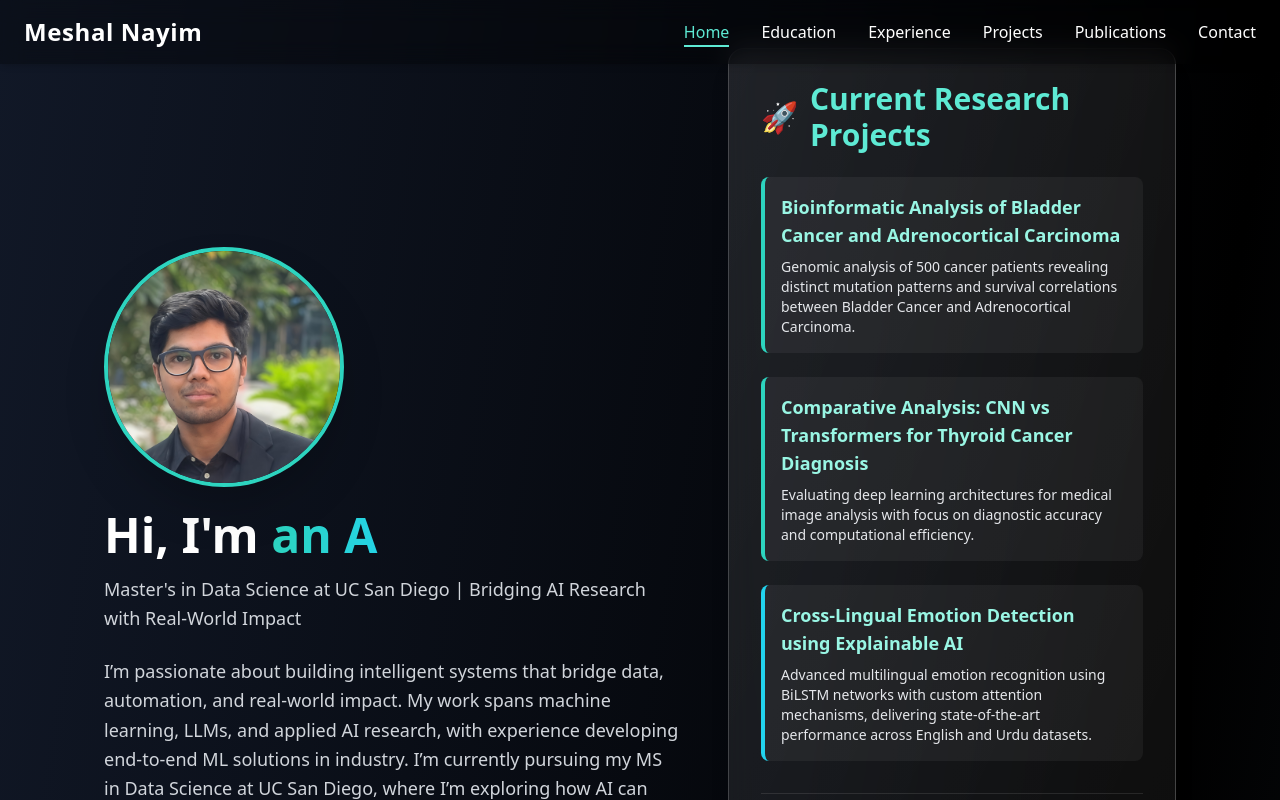
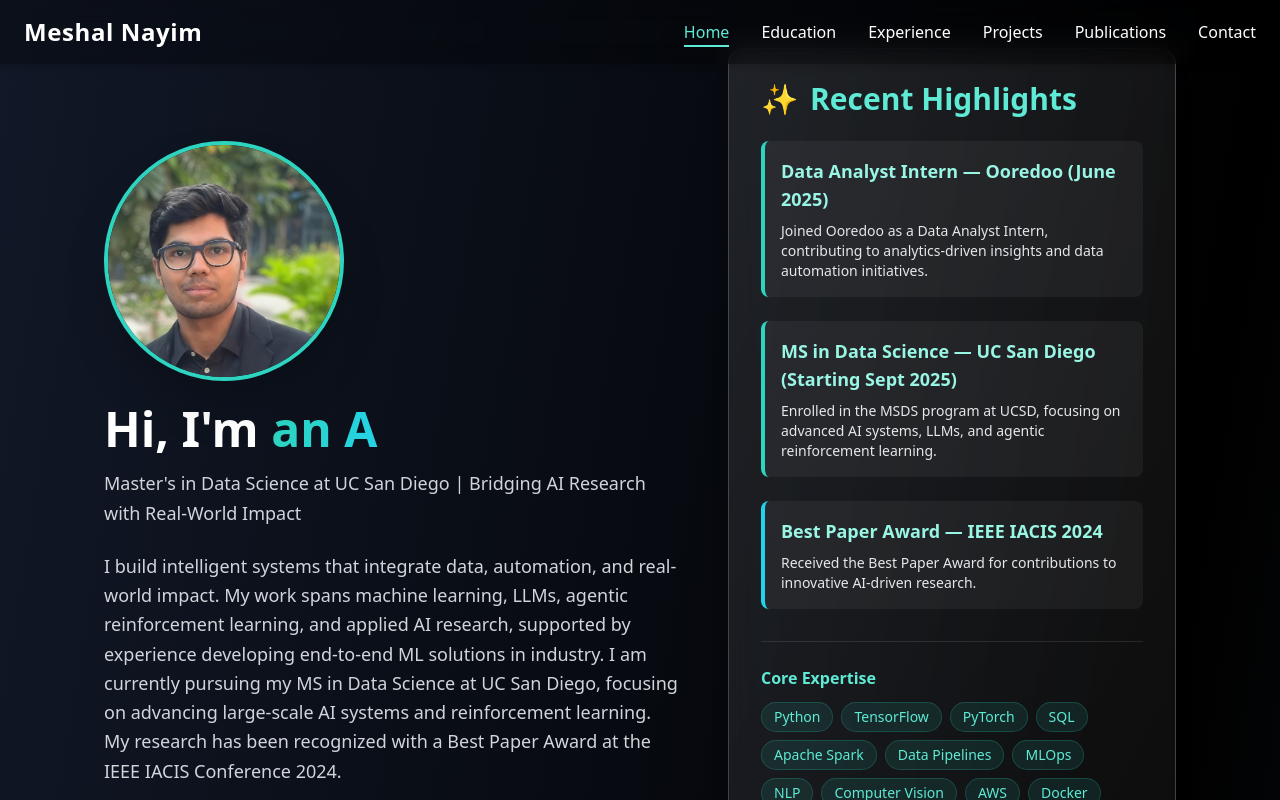
Before and after one commit to MeshalNayim/meshalnayim.github.io, a React (Vite) app: page / in a window 1280 px wide. Shown: the top 800 px of the page. Built offline with nearby package versions, Linux system fonts and the light colour scheme.

Commit message:
Update Hero.jsx

```diff
--- a/src/components/Hero.jsx
+++ b/src/components/Hero.jsx
@@ -47,12 +47,12 @@ export default function Hero() {
 
         <div className="space-y-4 text-gray-300 text-lg leading-relaxed">
           <p>
-           I’m passionate about building intelligent systems that bridge data, automation, and real-world impact. My work spans machine learning, LLMs, and applied AI research, with experience developing end-to-end ML solutions in industry. I’m currently pursuing my MS in Data Science at UC San Diego, where I’m exploring how AI can advance fields like bioinformatics and data-driven decision systems.
+          I build intelligent systems that integrate data, automation, and real-world impact. My work spans machine learning, LLMs, agentic reinforcement learning, and applied AI research, supported by experience developing end-to-end ML solutions in industry. I am currently pursuing my MS in Data Science at UC San Diego, focusing on advancing large-scale AI systems and reinforcement learning. My research has been recognized with a Best Paper Award at the IEEE IACIS Conference 2024.
           </p>
         </div>
       </motion.div>
 
-      {/* Right — Current Work */}
+      {/* Right — Recent Highlights */}
 <motion.div
   className="w-full md:max-w-md bg-gradient-to-br from-white/10 to-white/5 backdrop-blur-lg p-8 rounded-2xl shadow-xl border border-white/20 hover:border-teal-400/30 transition-all duration-300"
   initial={{ x: 100, opacity: 0 }}
@@ -60,40 +60,40 @@ export default function Hero() {
   transition={{ duration: 1, delay: 0.2 }}
 >
   <h2 className="text-2xl md:text-3xl font-semibold text-teal-300 mb-6 flex items-center">
-          <span className="mr-3">🚀</span>
-          Current Research Projects
+    <span className="mr-3">✨</span>
+    Recent Highlights
   </h2>
 
   <div className="space-y-6">
     <div className="bg-white/5 p-4 rounded-lg border-l-4 border-teal-400 hover:bg-white/10 transition-all duration-300">
       <h3 className="font-semibold text-teal-200 text-lg mb-2">
-              Bioinformatic Analysis of Bladder Cancer and Adrenocortical Carcinoma
+        Data Analyst Intern — Ooredoo (June 2025)
       </h3>
       <p className="text-gray-200 text-sm">
-              Genomic analysis of 500 cancer patients revealing distinct mutation patterns and survival correlations between Bladder Cancer and Adrenocortical Carcinoma.
+        Joined Ooredoo as a Data Analyst Intern, contributing to analytics-driven insights and data automation initiatives.
       </p>
     </div>
 
     <div className="bg-white/5 p-4 rounded-lg border-l-4 border-teal-400 hover:bg-white/10 transition-all duration-300">
       <h3 className="font-semibold text-teal-200 text-lg mb-2">
-              Comparative Analysis: CNN vs Transformers for Thyroid Cancer Diagnosis
+        MS in Data Science — UC San Diego (Starting Sept 2025)
       </h3>
       <p className="text-gray-200 text-sm">
-              Evaluating deep learning architectures for medical image analysis with focus on diagnostic accuracy and computational efficiency.
+        Enrolled in the MSDS program at UCSD, focusing on advanced AI systems, LLMs, and agentic reinforcement learning.
       </p>
     </div>
 
     <div className="bg-white/5 p-4 rounded-lg border-l-4 border-cyan-400 hover:bg-white/10 transition-all duration-300">
       <h3 className="font-semibold text-teal-200 text-lg mb-2">
-              Cross-Lingual Emotion Detection using Explainable AI
+        Best Paper Award — IEEE IACIS 2024
       </h3>
       <p className="text-gray-200 text-sm">
-              Advanced multilingual emotion recognition using BiLSTM networks with custom attention mechanisms, delivering state-of-the-art performance across English and Urdu datasets.
+        Received the Best Paper Award for contributions to innovative AI-driven research.
       </p>
     </div>
   </div>
 
-        {/* Skills Preview */}
+  {/* Skills Preview remains the same */}
   <div className="mt-8 pt-6 border-t border-white/10">
     <h3 className="font-semibold text-teal-300 mb-3">Core Expertise</h3>
     <div className="flex flex-wrap gap-2">
```
Lines whose indentation alone changed are shown as unchanged.
